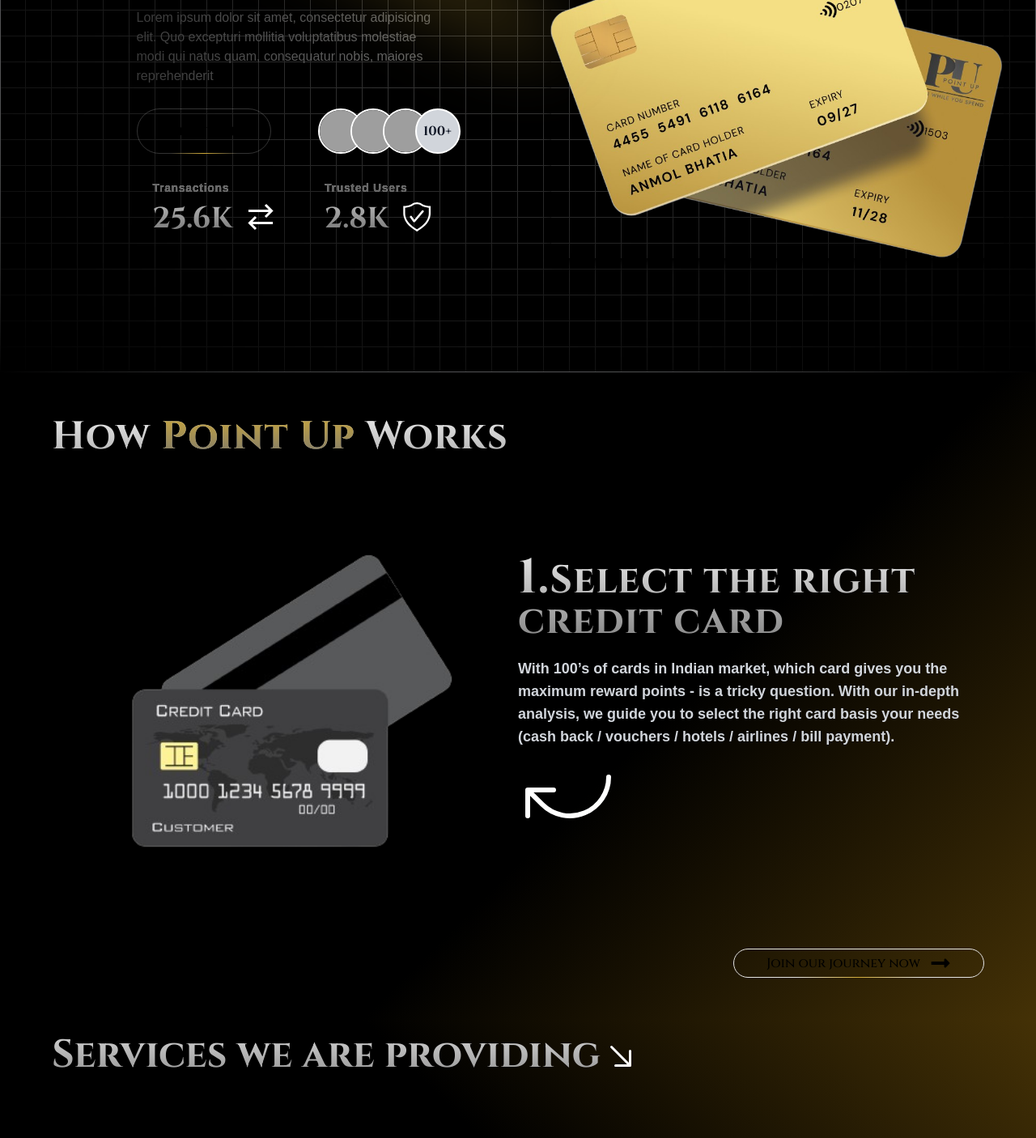
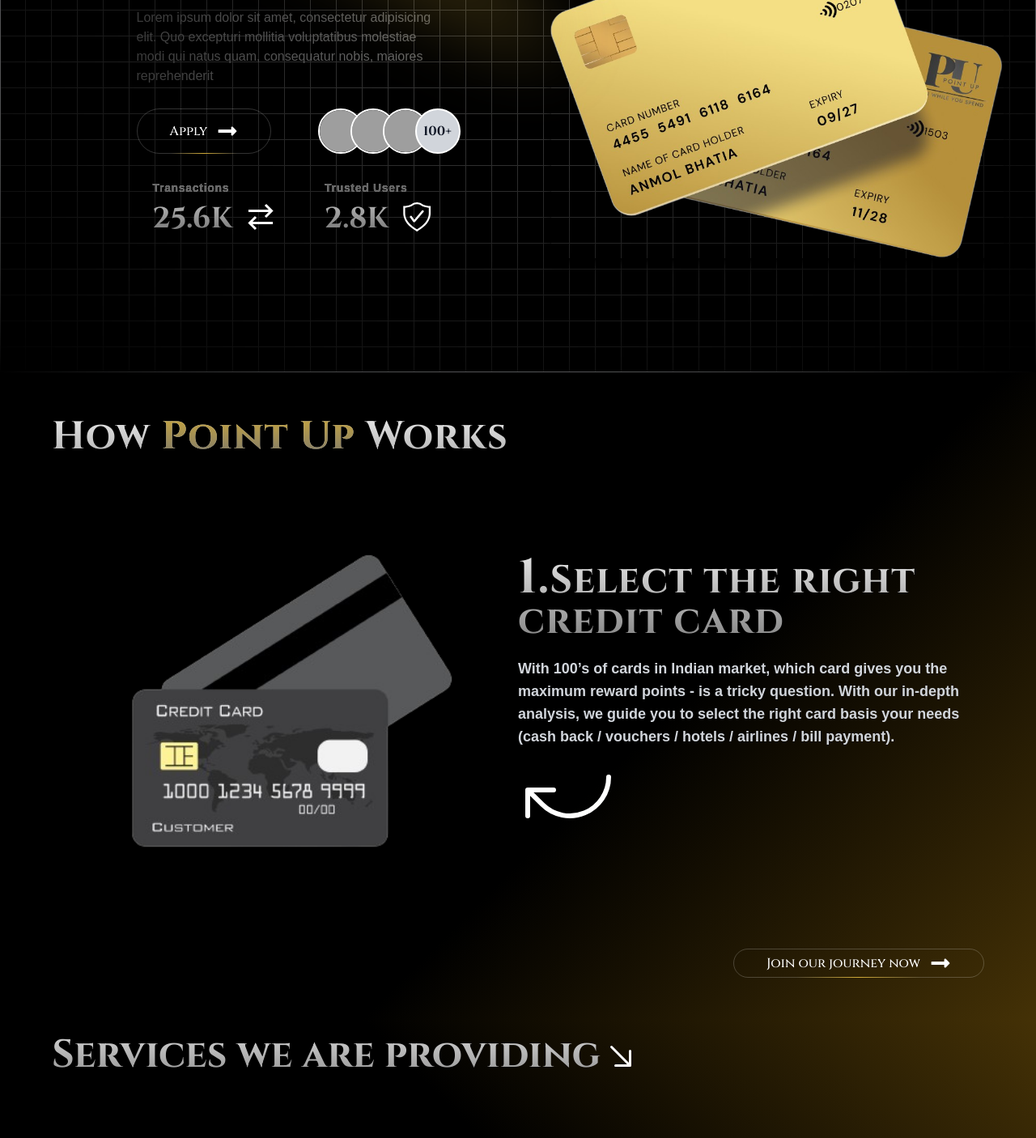
Before and after one commit to Samad-11/pointup, a Next.js app: page / in a window 1280 px wide. Shown: the part 340-1746 px from the top of the page at 81% size. Built offline with nearby package versions, Linux system fonts and the light colour scheme; grey boxes are pictures that could not be loaded; a web font is replaced by a local one.

Commit message:
dark remove

```diff
--- a/src/components/Hero.tsx
+++ b/src/components/Hero.tsx
@@ -57,7 +57,7 @@
                         font-fauna
                         '>Lorem ipsum dolor sit amet, consectetur adipisicing elit. Quo excepturi mollitia voluptatibus molestiae modi qui natus quam, consequatur nobis, maiores reprehenderit</p>
                         <div className='my-6 sm:mb-8 sm:mt-5 flex justify-between max-sm:flex-col max-sm:gap-y-4 max-sm:pt-8'>
-                            <button className="border font-medium relative border-white/[0.2] text-black dark:text-white
+                            <button className="border font-medium relative border-white/[0.2] text-white
                         px-5 sm:px-10 py-1 rounded-full flex justify-center items-center gap-3
                         max-sm:border-[#d1ab38]
                         ">
--- a/src/components/ui/ApplyButton.tsx
+++ b/src/components/ui/ApplyButton.tsx
@@ -3,7 +3,7 @@
 
 const ApplyButton = ({ buttonText }: { buttonText: String }) => {
     return (
-        <button className="border font-medium relative border-neutral-200 dark:border-white/[0.2] text-black dark:text-white px-10 py-1 rounded-full flex justify-center items-center gap-3">
+        <button className="border font-medium relative border-white/[0.2] text-white px-10 py-1 rounded-full flex justify-center items-center gap-3">
             <span>{buttonText}</span>
             <span><FaLongArrowAltRight size={26} /></span>
             <span className="absolute inset-x-0 w-1/2 mx-auto -bottom-px bg-gradient-to-r from-transparent via-[#d1ab38] to-transparent  h-px" />
```
